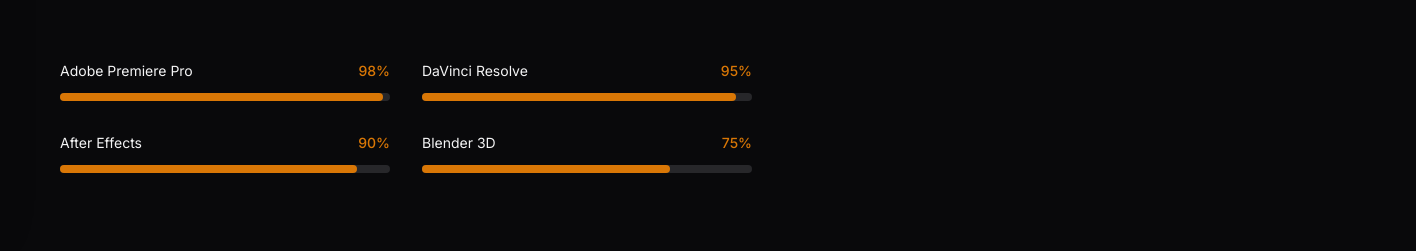
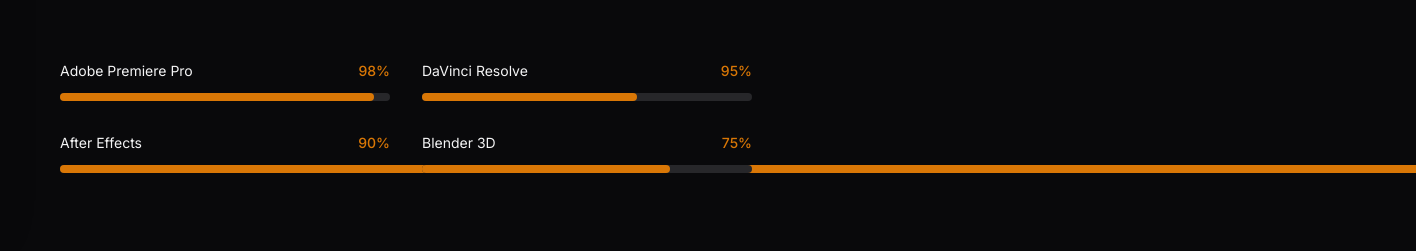
Before and after one commit to nomannasircreates-art/nomannasir.github.io, a plain HTML site: page index.html in a window 1280 px wide. Shown: the part 2909-3160 px from the top of the page, 1416 px wide, since content can reach past the window. Drawn offline with nearby package versions, Linux system fonts and the light colour scheme.

Commit message:
Adjust skill percentages in index.html

```diff
--- a/index.html
+++ b/index.html
@@ -263,15 +263,15 @@
           <div class="mt-16 grid grid-cols-2 gap-8">
             <div>
               <div class="flex justify-between text-sm mb-3"><span>Adobe Premiere Pro</span><span class="text-amber-500 font-medium">98%</span></div>
-              <div class="h-2 bg-zinc-800 rounded-full"><div class="h-2 w-[98%] bg-amber-500 rounded-full"></div></div>
+              <div class="h-2 bg-zinc-800 rounded-full"><div class="h-2 w-[95%] bg-amber-500 rounded-full"></div></div>
             </div>
             <div>
               <div class="flex justify-between text-sm mb-3"><span>DaVinci Resolve</span><span class="text-amber-500 font-medium">95%</span></div>
-              <div class="h-2 bg-zinc-800 rounded-full"><div class="h-2 w-[95%] bg-amber-500 rounded-full"></div></div>
+              <div class="h-2 bg-zinc-800 rounded-full"><div class="h-2 w-[65%] bg-amber-500 rounded-full"></div></div>
             </div>
             <div>
               <div class="flex justify-between text-sm mb-3"><span>After Effects</span><span class="text-amber-500 font-medium">90%</span></div>
-              <div class="h-2 bg-zinc-800 rounded-full"><div class="h-2 w-[90%] bg-amber-500 rounded-full"></div></div>
+              <div class="h-2 bg-zinc-800 rounded-full"><div class="h-2 w-[950%] bg-amber-500 rounded-full"></div></div>
             </div>
             <div>
               <div class="flex justify-between text-sm mb-3"><span>Blender 3D</span><span class="text-amber-500 font-medium">75%</span></div>
```
